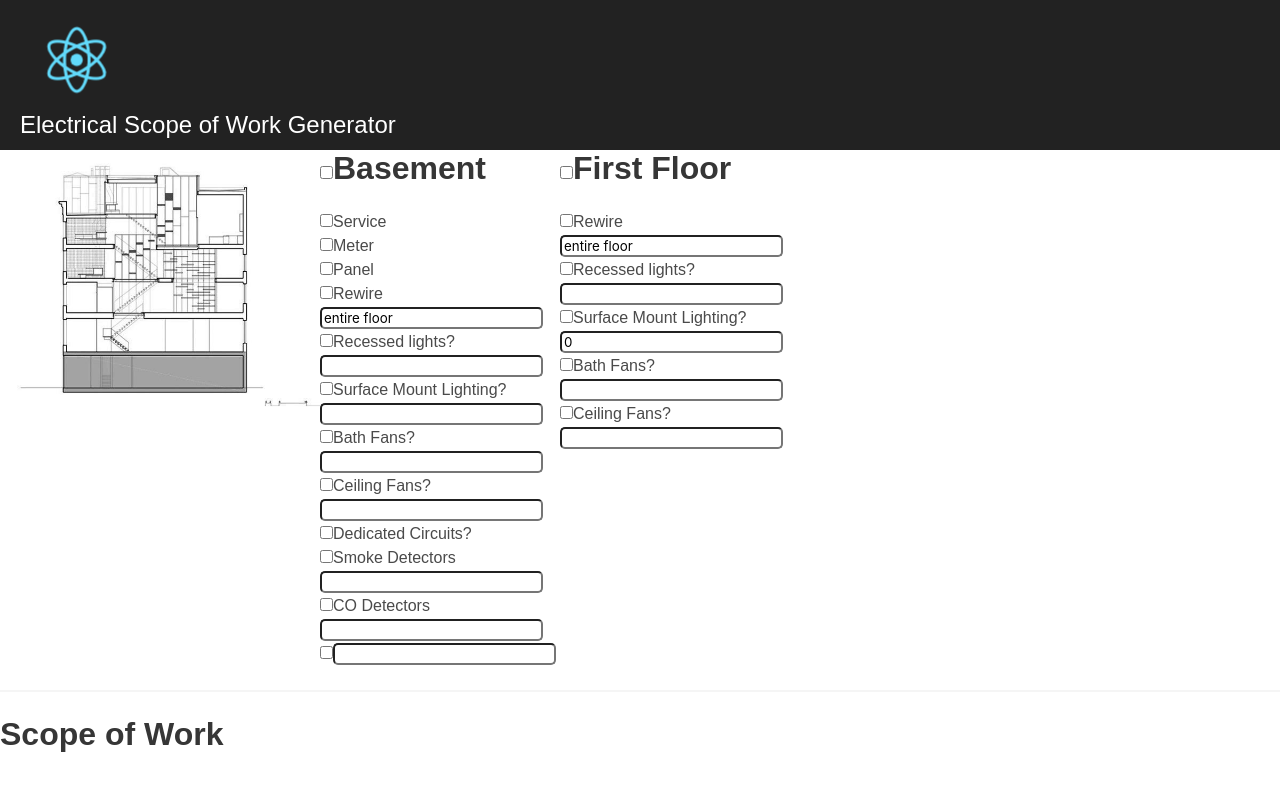
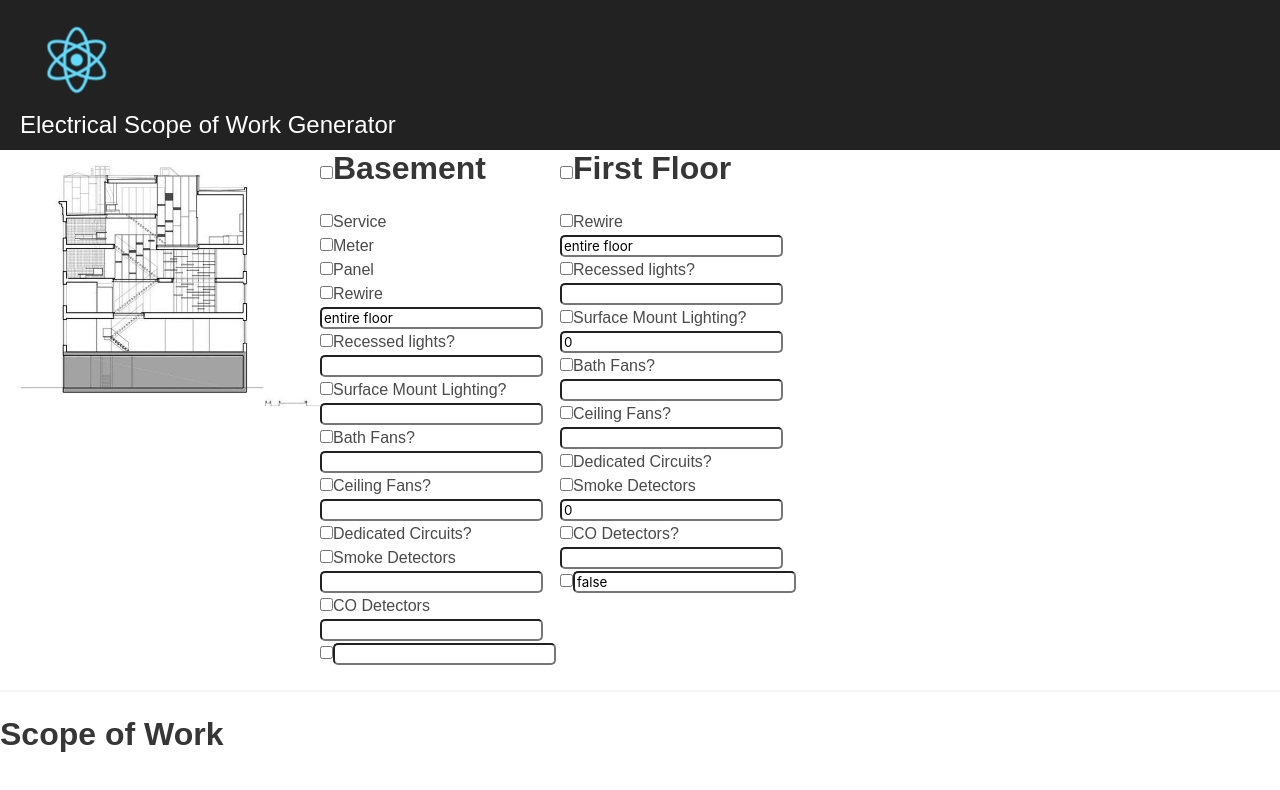
Before and after one commit to iglesias294/electricScope, a React (Create React App) app: page / in a window 1280 px wide. Shown: the top 790 px of the page. Built offline with nearby package versions, Linux system fonts and the light colour scheme.

Commit message:
first floor additions

```diff
--- a/src/App.js
+++ b/src/App.js
@@ -32,8 +32,10 @@ class App extends Component {
       firstFloorCeilingFanCount: false,
       firstFloorDedicated: false,
       firstFloorSmoke: false,
-      firstFloorCo: false,
+      firstFloorSmokeCount: 0,
+      firstFloorCO: false,
       firstFloorOther: false,
+      firstFloorOtherText: false,
       firstFloorRec: ''
     }
     this.handleInputChange = this.handleInputChange.bind(this);
@@ -314,6 +316,58 @@ class App extends Component {
                     onChange={(event) => this.setState({ firstFloorCeilingFanCount: event.target.value })}
                   />
                 </p>
+                <p>
+                  <input
+                    name="firstFloorDedicated"
+                    type="checkbox"
+                    value={this.state.firstFloorDedicated}
+                    onChange={this.handleInputChange}
+                  />
+                  <label>Dedicated Circuits?</label>
+
+                </p>
+                <p>
+                  <input
+                    name="firstFloorSmoke"
+                    type="checkbox"
+                    value={this.state.firstFloorSmoke}
+                    onChange={this.handleInputChange}
+                  /><label>Smoke Detectors</label>
+                  <input
+                    name="firstFloorSmokeCount"
+                    type="number"
+                    value={this.state.firstFloorSmokeCount}
+                    onChange={(event) => this.setState({ firstFloorSmokeCount: event.target.value })}
+                  />
+                </p>
+                <p>
+                  <input
+                    name="firstFloorCO"
+                    type="checkbox"
+                    value={this.state.firstFloorCO}
+                    onChange={this.handleInputChange}
+                  /><label>CO Detectors?</label>
+                  <input
+                    name="firstFloorCOCount"
+                    type="number"
+                    value={this.state.firstFloorCOCount}
+                    onChange={(event) => this.setState({ firstFloorCOCount: event.target.value })}
+                  />
+                </p>
+                <p>
+                  <input
+                    name="firstFloorOther"
+                    type="checkbox"
+                    value={this.state.firstFloorOther}
+                    onChange={this.handleInputChange}
+                  />
+                  <input
+                    name="firstFloorOtherText"
+                    type="text"
+                    value={this.state.firstFloorOtherText}
+                    onChange={(event) => this.setState({ firstFloorOtherText: event.target.value })}
+                  />
+                </p>
               </div>
               <div id="secondFloor"></div>
               <div id="thirdFloor"></div>
@@ -351,6 +405,10 @@ class App extends Component {
             {this.state.firstFloorSurfaceLight ? <li>Supply and install {this.state.firstFloorSurfaceLightCount} surface mount light{this.state.firstFloorSurfaceLightCount > 1 ? 's' : ''}</li> : ''}
             {this.state.firstFloorBathFan ? <li>Install power for {this.state.firstFloorBathFanCount} bathroom exhaust fan{this.state.firstFloorBathFanCount > 1 ? 's' : ''}</li> : ''}
             {this.state.firstFloorCeilingFan ? <li>Install power for {this.state.firstFloorCeilingFanCount} ceiling fan{this.state.firstFloorCeilingFanCount > 1 ? 's' : ''}</li> : ''}
+            {this.state.firstFloorDedicated ? <li>Run dedicated circuits for microwave, range, refrigerator, dishwasher, disposal, GFCI, under-cabinet lights </li> : ''}
+            {this.state.firstFloorSmoke ? <li>Supply and install {this.state.firstFloorSmokeCount} smoke detector{this.state.firstFloorSmokeCount > 1 ? 's' : ''}</li> : ''}
+            {this.state.firstFloorCO ? <li>Supply and install {this.state.firstFloorCOCount} CO detector{this.state.firstFloorCOCount > 1 ? 's' : ''}</li> : ''}
+            {this.state.firstFloorOther ? <li>{this.state.firstFloorOtherText}</li> : ''}
           </ul>
         </div>
       </div>
```
